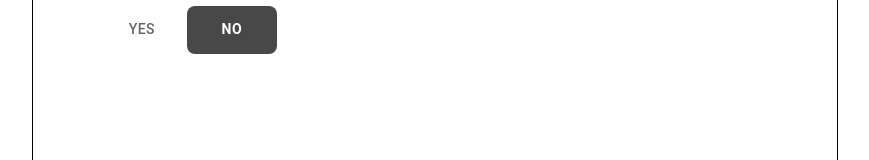
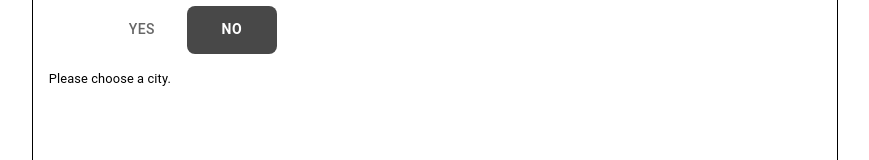
Before and after one commit to andavagian/WashWise, a React (Create React App) app: page / in a window 1280 px wide. Both pictures are taken after a click on the tab "NO". Shown: the part 367-527 px from the top of the page, without its empty margins (205-1074 px from the left). Built offline with nearby package versions, Linux system fonts and the light colour scheme.

Commit message:
Add logic when user does not choose date

```diff
--- a/src/components/WeatherDataApi.tsx
+++ b/src/components/WeatherDataApi.tsx
@@ -121,7 +121,7 @@ function DisplayWeatherData({city, startDate, endDate, yesOrNoValue}: WeatherDat
         <CircularProgress size="16px"/>
       ) : weatherData ? (
         <Typography variant="body1" mt={2}>{bestDayToWash}</Typography>
-      ) : null}
+      ) : !city && !yesOrNoValue && <Typography variant="body2" mt={2}>Please choose a city.</Typography>}
     </Box>
   );
 }
```
